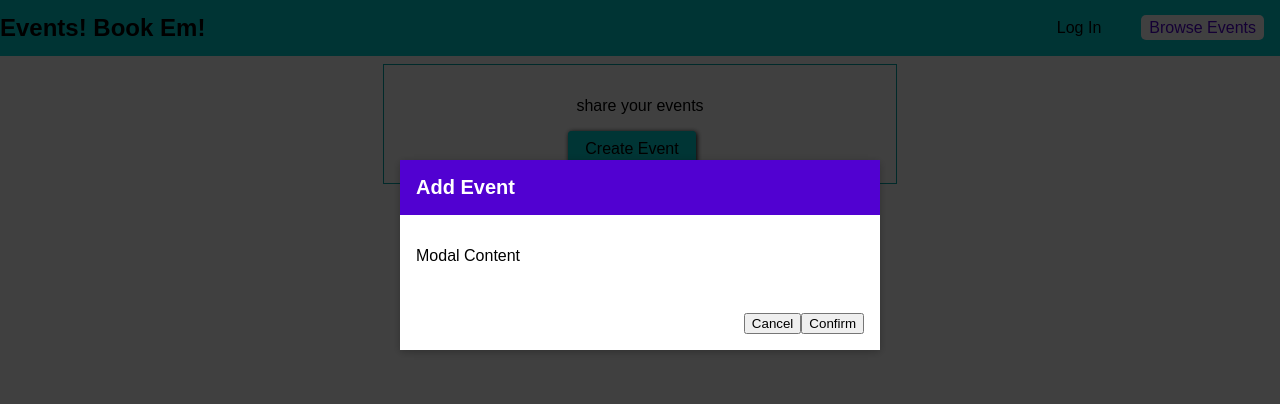
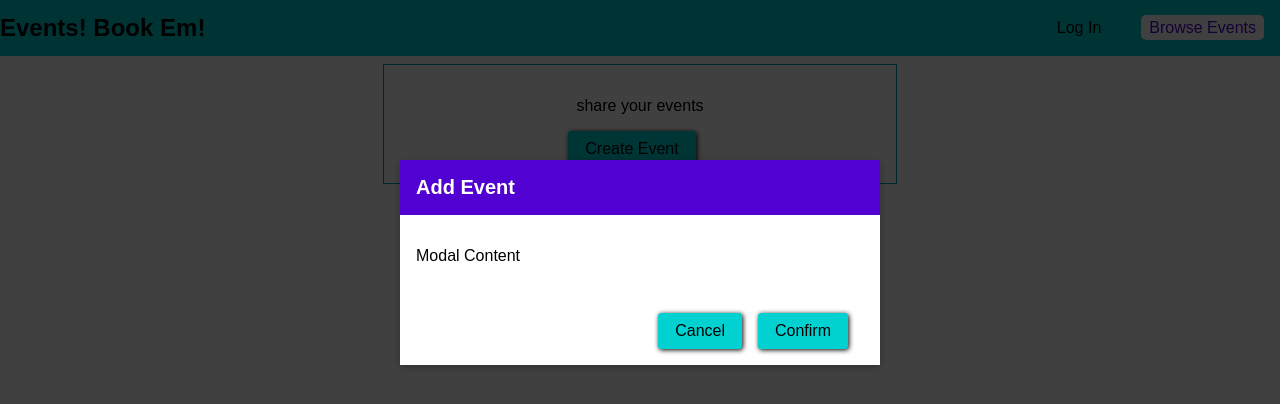
Before and after one commit to mcshakes/eventAdder-GraphQL, a React (Create React App) app in the folder client/: page /events in a window 1280 px wide. Both pictures are taken after a click on the button "Create Event". Shown: the top 404 px of the page. Built offline with nearby package versions, Linux system fonts and the light colour scheme.

Commit message:
Better event handling for the modal

```diff
--- a/client/src/components/Events.js
+++ b/client/src/components/Events.js
@@ -14,16 +14,24 @@ class EventsPage extends React.Component {
 		this.setState({ creatingStatus: true });
 	}
 
+	cancelEventCreation = () => {
+		this.setState({ creatingStatus: false });
+	}
+
+	confirmEventCreation = () => {
+		console.log("confirm")
+	}
+
 	render() {
-
-
 
 		return (
 			<React.Fragment>
 				{this.state.creatingStatus && <Backdrop />}
-				{this.state.creatingStatus && <Modal title="Add Event" canCancel canConfirm>
-					<p>Modal Content</p>
-				</Modal>}
+				{this.state.creatingStatus && (
+					<Modal title="Add Event" canCancel canConfirm onCancel={this.cancelEventCreation} onConfirm={this.confirmEventCreation}>
+						<p>Modal Content</p>
+					</Modal>
+				)}
 
 				<div className="events-control">
 					<p>share your events</p>
--- a/client/src/components/modals/Modal.js
+++ b/client/src/components/modals/Modal.js
@@ -3,6 +3,8 @@ import React from "react";
 import "./Modal.css";
 
 const modal = props => (
+
+
 	<div className="modal">
 		<header className="modal__header">
 			<h1>{props.title}</h1>
@@ -12,9 +14,17 @@ const modal = props => (
 		</section>
 
 		<section className="modal__actions">
-			{props.canCancel && <button>Cancel</button>}
+			{props.canCancel && (
+				<button className="btn" onClick={props.onCancel}>
+					Cancel
+				</button>
+			)}
 
-			{props.canConfirm && <button>Confirm</button>}
+			{props.canConfirm && (
+				<button className="btn" onClick={props.onConfirm} >
+					Confirm
+				</button>
+			)}
 		</section>
 	</div>
 );
```
